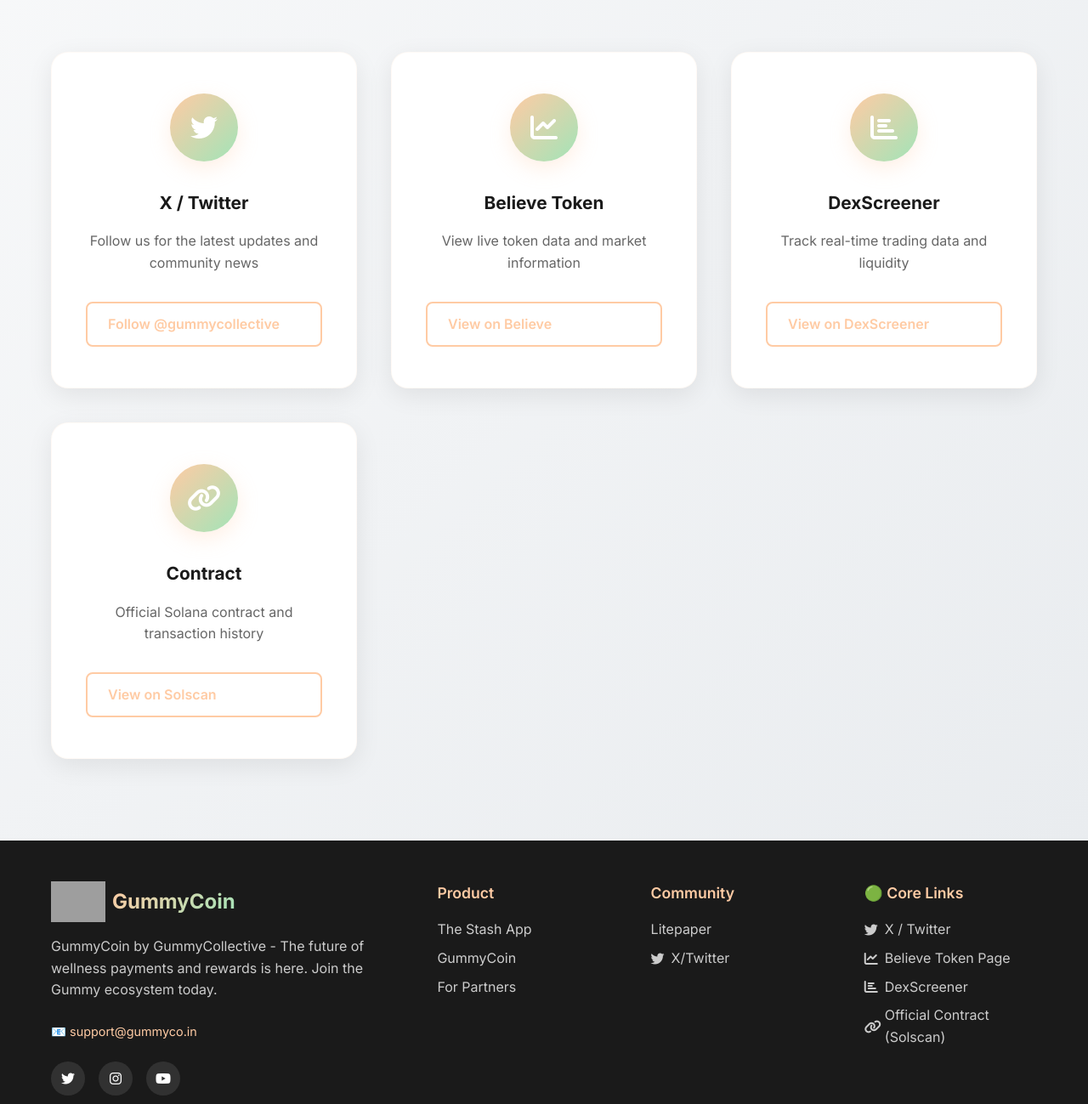
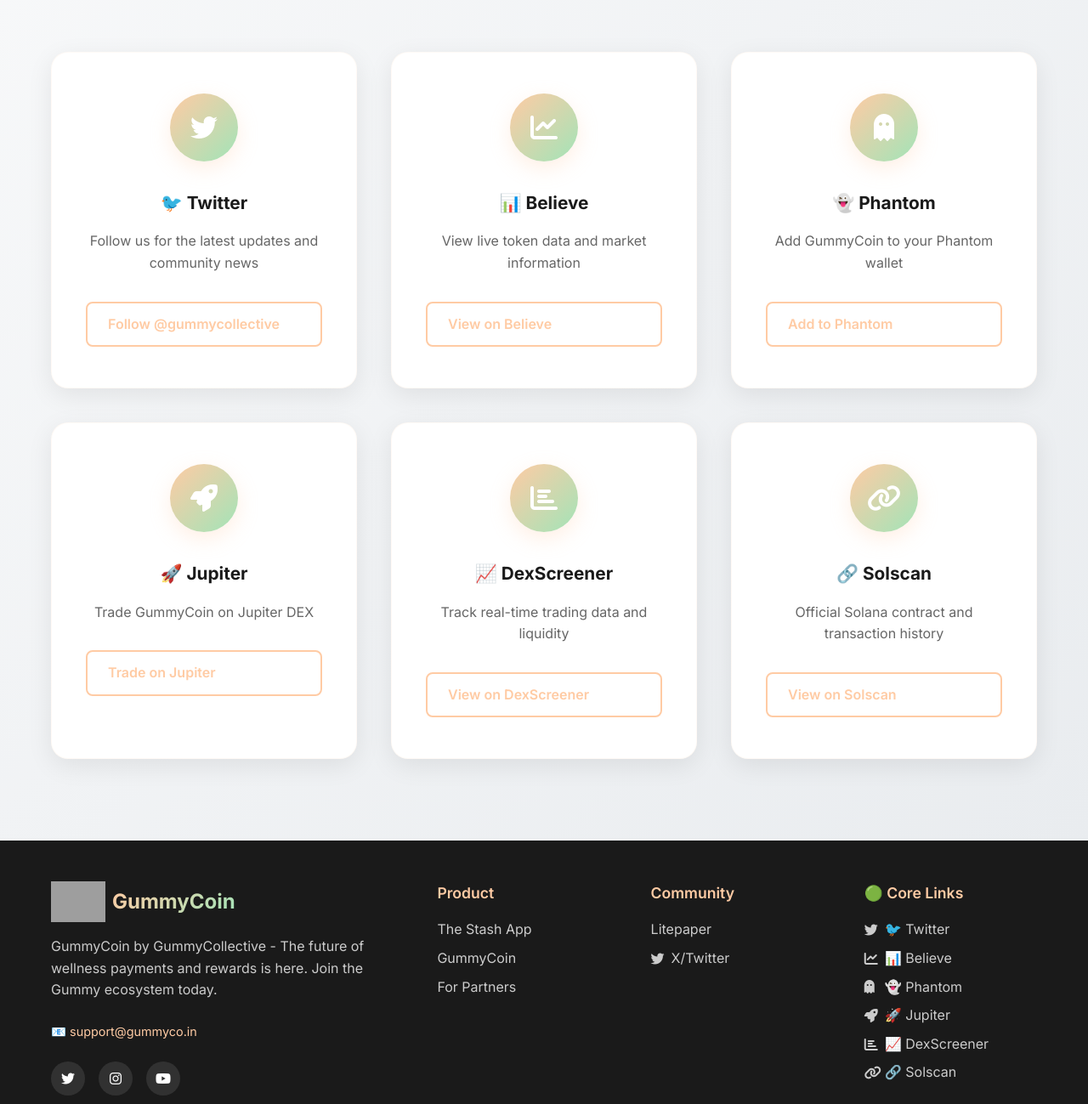
Before and after one commit to abhicris/gummycoin-landing, a website: page index.html in a window 1280 px wide. Shown: the part 4601-5900 px from the top of the page at 85% size. Drawn offline with Linux system fonts and the light colour scheme; grey boxes are pictures that could not be loaded.

Commit message:
Update all links with new Phantom, Jupiter, and enhanced link structure with emojis

```diff
--- a/index.html
+++ b/index.html
@@ -265,7 +265,7 @@
                     <div class="link-icon">
                         <i class="fab fa-twitter"></i>
                     </div>
-                    <h3>X / Twitter</h3>
+                    <h3>🐦 Twitter</h3>
                     <p>Follow us for the latest updates and community news</p>
                     <a href="https://x.com/gummycollective" target="_blank" class="btn btn-outline">Follow @gummycollective</a>
                 </div>
@@ -273,15 +273,31 @@
                     <div class="link-icon">
                         <i class="fas fa-chart-line"></i>
                     </div>
-                    <h3>Believe Token</h3>
+                    <h3>📊 Believe</h3>
                     <p>View live token data and market information</p>
                     <a href="https://believe.app/coin/gum" target="_blank" class="btn btn-outline">View on Believe</a>
                 </div>
                 <div class="link-card">
                     <div class="link-icon">
+                        <i class="fas fa-ghost"></i>
+                    </div>
+                    <h3>👻 Phantom</h3>
+                    <p>Add GummyCoin to your Phantom wallet</p>
+                    <a href="https://phantom.com/tokens/solana/GFbDLnZFNwbcjytnkfEzLf2hy6raLfQtj2Qtevg2kBLV" target="_blank" class="btn btn-outline">Add to Phantom</a>
+                </div>
+                <div class="link-card">
+                    <div class="link-icon">
+                        <i class="fas fa-rocket"></i>
+                    </div>
+                    <h3>🚀 Jupiter</h3>
+                    <p>Trade GummyCoin on Jupiter DEX</p>
+                    <a href="https://jup.ag/tokens/GFbDLnZFNwbcjytnkfEzLf2hy6raLfQtj2Qtevg2kBLV" target="_blank" class="btn btn-outline">Trade on Jupiter</a>
+                </div>
+                <div class="link-card">
+                    <div class="link-icon">
                         <i class="fas fa-chart-bar"></i>
                     </div>
-                    <h3>DexScreener</h3>
+                    <h3>📈 DexScreener</h3>
                     <p>Track real-time trading data and liquidity</p>
                     <a href="https://dexscreener.com/solana/GFbDLnZFNwbcjytnkfEzLf2hy6raLfQtj2Qtevg2kBLV" target="_blank" class="btn btn-outline">View on DexScreener</a>
                 </div>
@@ -289,7 +305,7 @@
                     <div class="link-icon">
                         <i class="fas fa-link"></i>
                     </div>
-                    <h3>Contract</h3>
+                    <h3>🔗 Solscan</h3>
                     <p>Official Solana contract and transaction history</p>
                     <a href="https://solscan.io/token/GFbDLnZFNwbcjytnkfEzLf2hy6raLfQtj2Qtevg2kBLV" target="_blank" class="btn btn-outline">View on Solscan</a>
                 </div>
@@ -336,10 +352,12 @@
                 <div class="footer-section">
                     <h4>🟢 Core Links</h4>
                     <ul>
-                        <li><a href="https://x.com/gummycollective" target="_blank"><i class="fab fa-twitter"></i> X / Twitter</a></li>
-                        <li><a href="https://believe.app/coin/gum" target="_blank"><i class="fas fa-chart-line"></i> Believe Token Page</a></li>
-                        <li><a href="https://dexscreener.com/solana/GFbDLnZFNwbcjytnkfEzLf2hy6raLfQtj2Qtevg2kBLV" target="_blank"><i class="fas fa-chart-bar"></i> DexScreener</a></li>
-                        <li><a href="https://solscan.io/token/GFbDLnZFNwbcjytnkfEzLf2hy6raLfQtj2Qtevg2kBLV" target="_blank"><i class="fas fa-link"></i> Official Contract (Solscan)</a></li>
+                        <li><a href="https://x.com/gummycollective" target="_blank"><i class="fab fa-twitter"></i> 🐦 Twitter</a></li>
+                        <li><a href="https://believe.app/coin/gum" target="_blank"><i class="fas fa-chart-line"></i> 📊 Believe</a></li>
+                        <li><a href="https://phantom.com/tokens/solana/GFbDLnZFNwbcjytnkfEzLf2hy6raLfQtj2Qtevg2kBLV" target="_blank"><i class="fas fa-ghost"></i> 👻 Phantom</a></li>
+                        <li><a href="https://jup.ag/tokens/GFbDLnZFNwbcjytnkfEzLf2hy6raLfQtj2Qtevg2kBLV" target="_blank"><i class="fas fa-rocket"></i> 🚀 Jupiter</a></li>
+                        <li><a href="https://dexscreener.com/solana/GFbDLnZFNwbcjytnkfEzLf2hy6raLfQtj2Qtevg2kBLV" target="_blank"><i class="fas fa-chart-bar"></i> 📈 DexScreener</a></li>
+                        <li><a href="https://solscan.io/token/GFbDLnZFNwbcjytnkfEzLf2hy6raLfQtj2Qtevg2kBLV" target="_blank"><i class="fas fa-link"></i> 🔗 Solscan</a></li>
                     </ul>
                 </div>
                 <div class="footer-section">
```
Also changed, not shown: api/send-welcome-email.js (+19 -7 lines).
